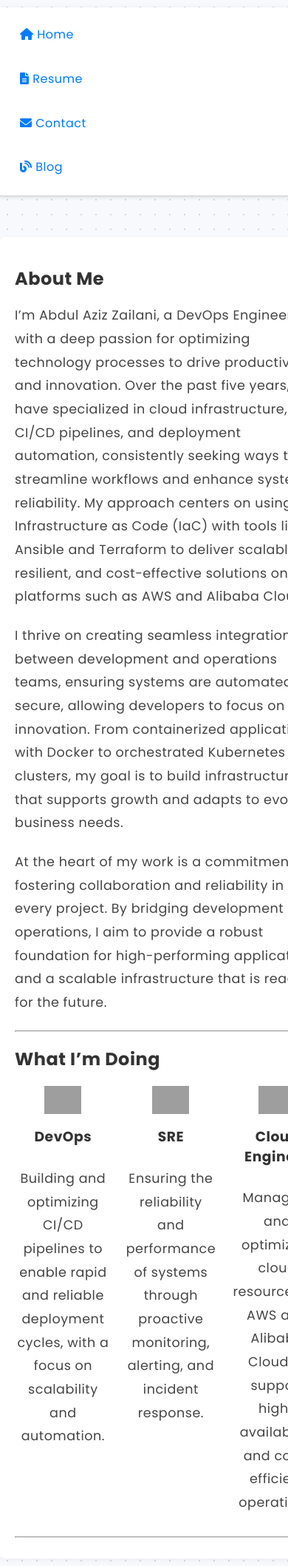
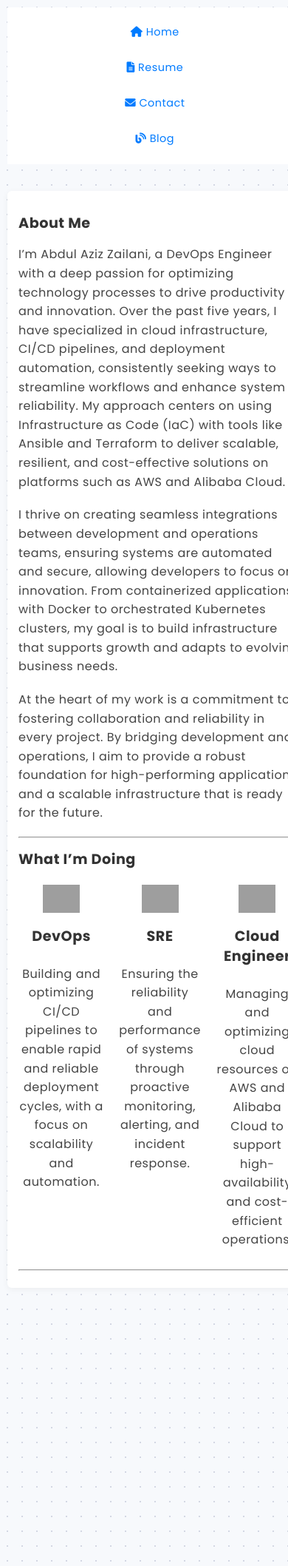
Before and after one commit to azizzailani/azizzailani.github.io, a Jekyll site: the page built from index.md, in a window 390 px wide. Shown: the whole page at 74% size. Built offline with Jekyll 4.4.1, drawn with Linux system fonts in a browser that asks for light colours; grey boxes are pictures that could not be loaded.

Commit message:
💄 style: adjust responsive styles for smaller screens
- Adjusted padding and added comments for body element
- Modified styles for .container to reduce gap between elements on small screens
- Updated header styles for better spacing, shadow, and padding
- Aligned navigation vertically with reduced gap and centered items
- Adjusted font size and spacing for nav links on small screens
- Enhanced main content padding, margin, and border radius
- Tweaked font sizes and spacing for .section-title, p, and headings of various levels

```diff
--- a/assets/css/style.css
+++ b/assets/css/style.css
@@ -34,7 +34,6 @@ body {
 header {
     grid-row: 1 / 2;
     width: 100%;
-    /* Menyesuaikan lebar kontainer */
     background-color: #ffffff;
     padding: 20px;
     border-bottom: 1px solid #e0e0e0;
@@ -71,7 +70,6 @@ nav a:hover {
 main {
     grid-row: 2 / 3;
     width: 100%;
-    /* Menyesuaikan lebar kontainer */
     padding: 20px;
     background-color: #ffffff;
     border-radius: 8px;
@@ -133,22 +131,64 @@ p {
 }
 
 @media (max-width: 768px) {
-    header {
-        width: 100%;
-        border-right: none;
-        border-bottom: 2px solid #ddd;
-        margin-bottom: 20px;
+    body {
+        padding: 0 10px;
+        /* Memberikan ruang lebih untuk layar kecil */
     }
 
-    main {
-        width: 100%;
-        padding: 20px;
-        margin-top: 10px;
+    .container {
+        max-width: 100%;
+        gap: 1rem;
+        /* Mengurangi jarak antara elemen di layar kecil */
     }
 
+    header {
+        padding: 15px 10px;
+        border-bottom: none;
+        box-shadow: none;
+        margin-bottom: 10px;
+    }
+
+    /* Navigasi */
     nav {
         flex-direction: column;
-        justify-content: center;
+        gap: 10px;
+        align-items: center;
+    }
+
+    nav a {
+        padding: 6px 10px;
+        font-size: 0.9em;
+        /* Ukuran font lebih kecil untuk layar kecil */
+    }
+
+    /* Konten Utama */
+    main {
+        padding: 15px;
+        margin-top: 10px;
+        border-radius: 6px;
+    }
+
+    /* Ukuran font dan spasi di elemen teks */
+    .section-title {
+        font-size: 1.5em;
+        margin-bottom: 10px;
+        padding-bottom: 4px;
+    }
+
+    p {
+        font-size: 1em;
+        line-height: 1.6;
+    }
+
+    h1,
+    h2,
+    h3,
+    h4,
+    h5,
+    h6 {
+        font-size: 1.2em;
+        margin-bottom: 8px;
     }
 }
 
```
